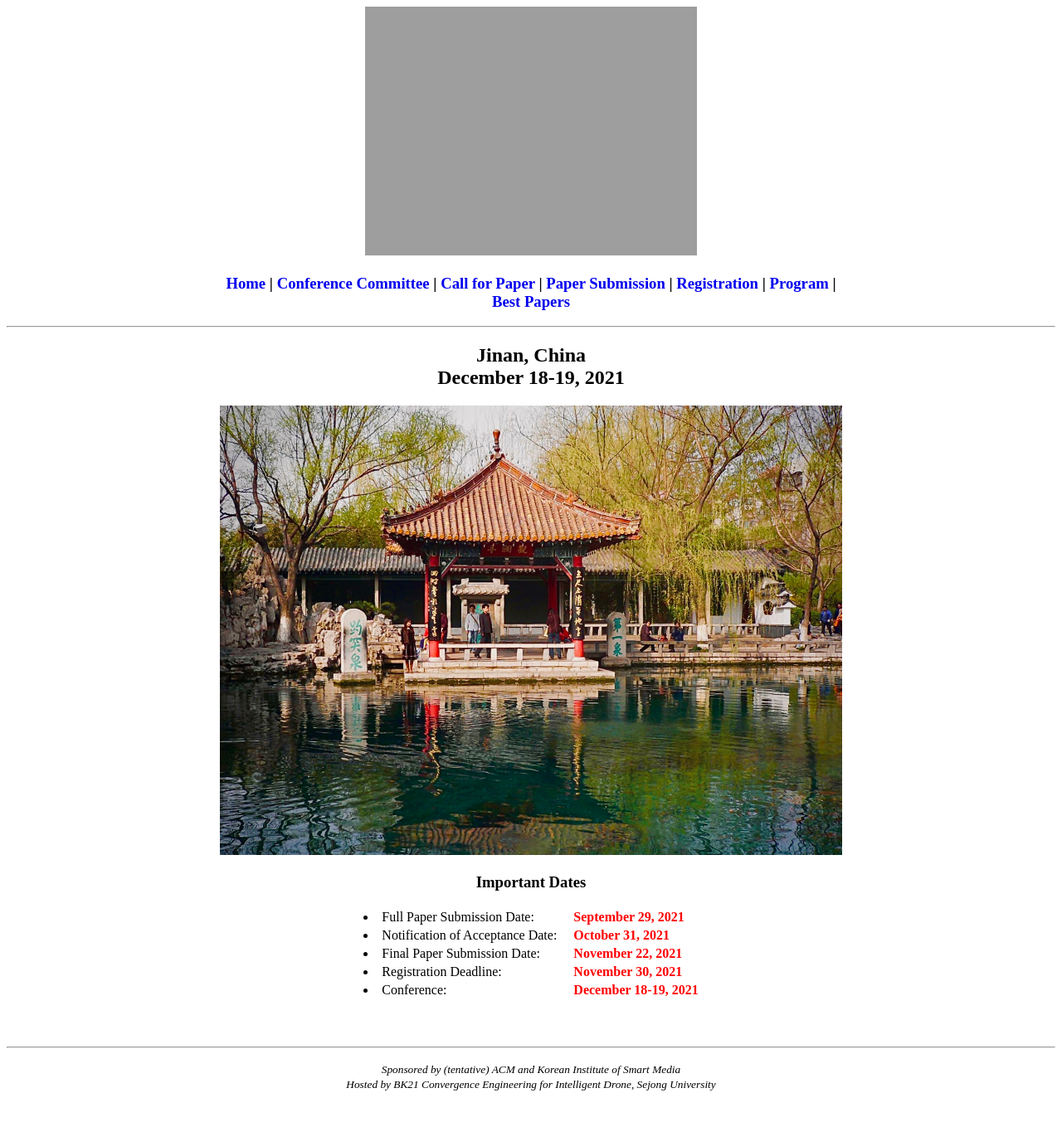
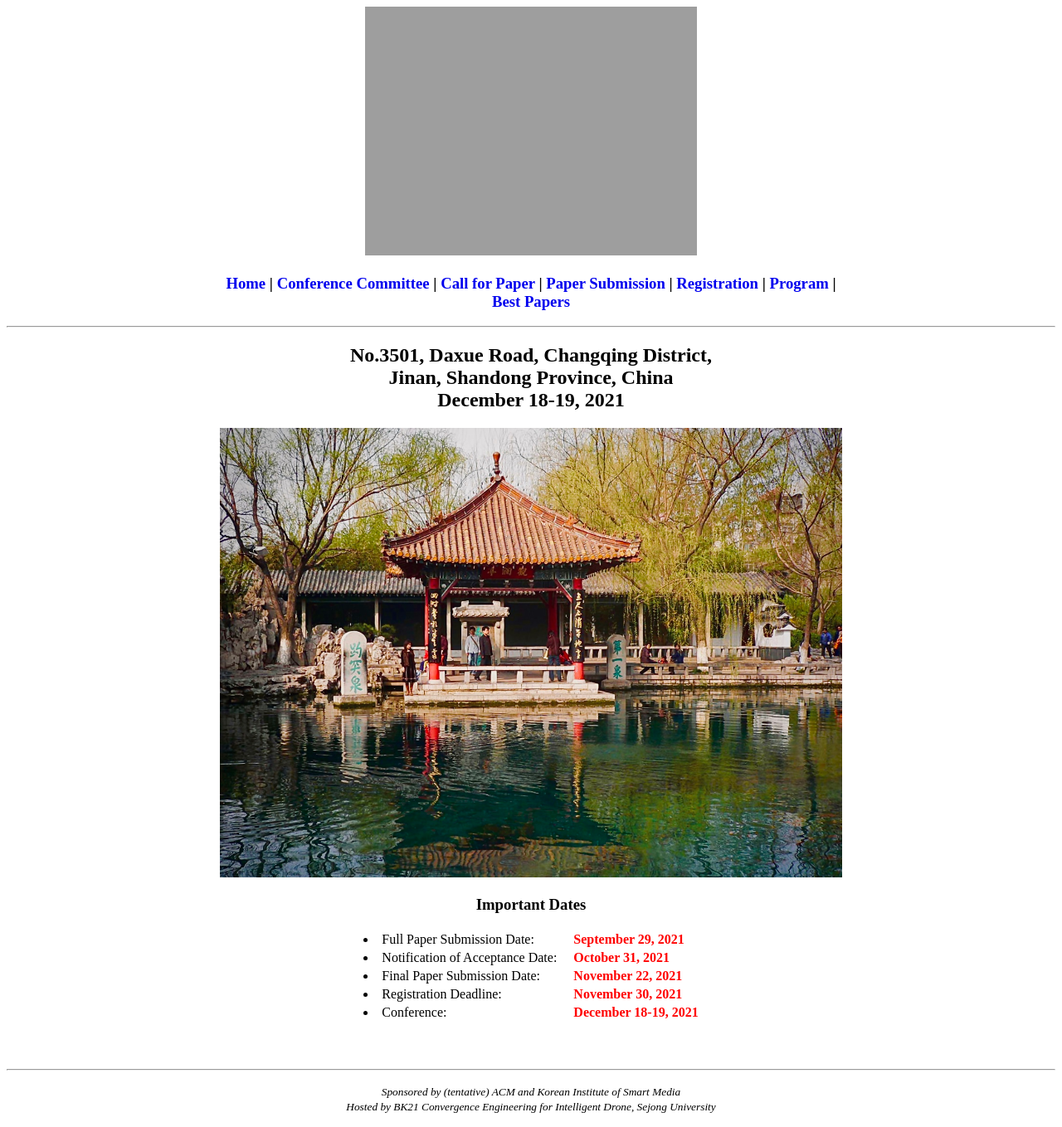
Before and after one commit to icea-conf/2021, a Jekyll site: the page built from index.html, in a window 1280 px wide. Shown: the whole page at 83% size. Built offline with Jekyll 4.4.1, drawn with Linux system fonts in a browser that asks for light colours; the list of posts is cut into pages by our own code; before the commit the page ends 1332 px from its top, so only the background shows below that.

Commit message:
Update index.html

```diff
--- a/index.html
+++ b/index.html
@@ -7,7 +7,8 @@ title: ACM ICEA 2021
       <div class="content">
             <center>
                   <h2>
-                        Jinan, China</br>
+                        No.3501, Daxue Road, Changqing District,</br>
+                        Jinan, Shandong Province, China</br>
                         December 18-19, 2021
                   </h2>
 
```
